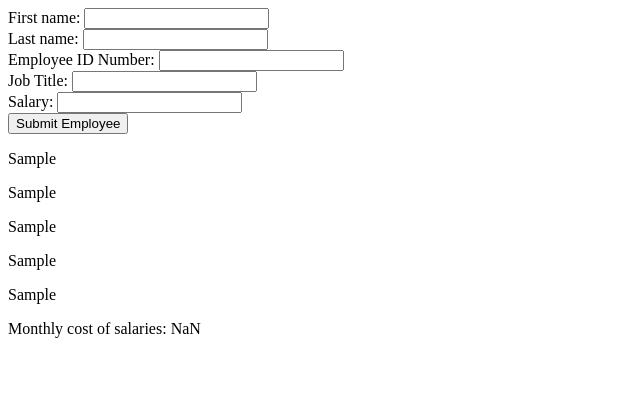
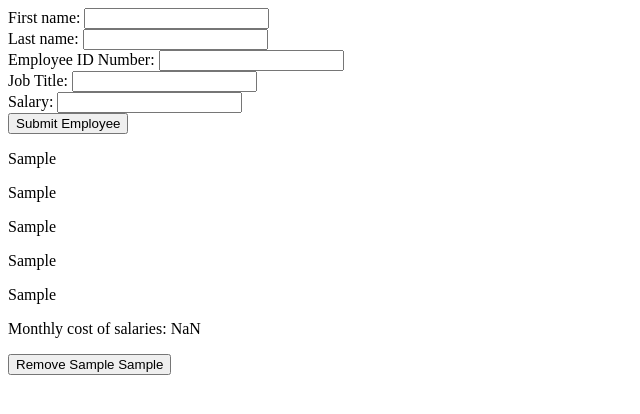
Before and after one commit to jrobby/Prime-Assignment-weekend1-Jquery-Employee-Form, a plain HTML site: page index.html in a window 1280 px wide. Both pictures are taken after typing "Sample", "Sample", "Sample", "Sample", "Sample" into the empty fields and a click on the input "Submit Employee". Shown: the whole page, without its empty margins (0-640 px from the left). Drawn offline with Linux system fonts and the light colour scheme.

Commit message:
hard version: added button that allows you to remove an employee

```diff
--- a/script.js
+++ b/script.js
@@ -1,5 +1,6 @@
 var array = [];
 var annualSalaries = 0;
+
 
 $(document).ready(function(){
 	$("#employeeinfo").on('submit',function(event){
@@ -11,35 +12,24 @@ $(document).ready(function(){
 			values[field.name] = field.value;
 		})
 
-		// $("button").click(function(){
-
-  //       $("#container").remove();
-  //   		});
-
 		$("#employeeinfo").find("input[type=text]").val("");
 
+		annualSalaries+=Number(values.salary);
 
-		annualSalaries+=Number(values.salary);
 		appendDom(values);
 
+		array.push(values);
+		console.log(array);
 
-		array.push(values);
-		console.log("array: " + array);
-
-	});
+    });
 
 });
-
-
-// $("button").click(function(){
-//         $("#container").remove();
-//     });
-
 
 
 function appendDom(object){
 	$("#container").append("<div></div>");
 	var $el = $("#container").children().last();
+	// $el.addClass(object.employeeNumber);
 
 	$el.append("<p>" + object.firstname + "</p>");
 	$el.append("<p>" + object.lastname + "</p>");
@@ -47,8 +37,12 @@ function appendDom(object){
 	$el.append("<p>" + object.jobTitle + "</p>");
 	$el.append("<p>" + object.salary + "</p>");
 	$el.append("<p>" + "Monthly cost of salaries: " + Math.round(annualSalaries/12) + "</p>");
+	$el.append("<p>" + "<button class = 'button'>" +  "Remove " + object.firstname +  " " +
+		object.lastname + "</button>" + "</p>")
+
+	$('button').on('click', function() {
+    $(this).parent().parent().remove();
+});
 
 
-	// $("#container").append("<p>" + "<button>Remove " + object.firstname + "</button>" + "</p>")
-
 }
```
Also changed, not shown: index.html (+1 -26 lines), style.css (deleted), 1 other file.
